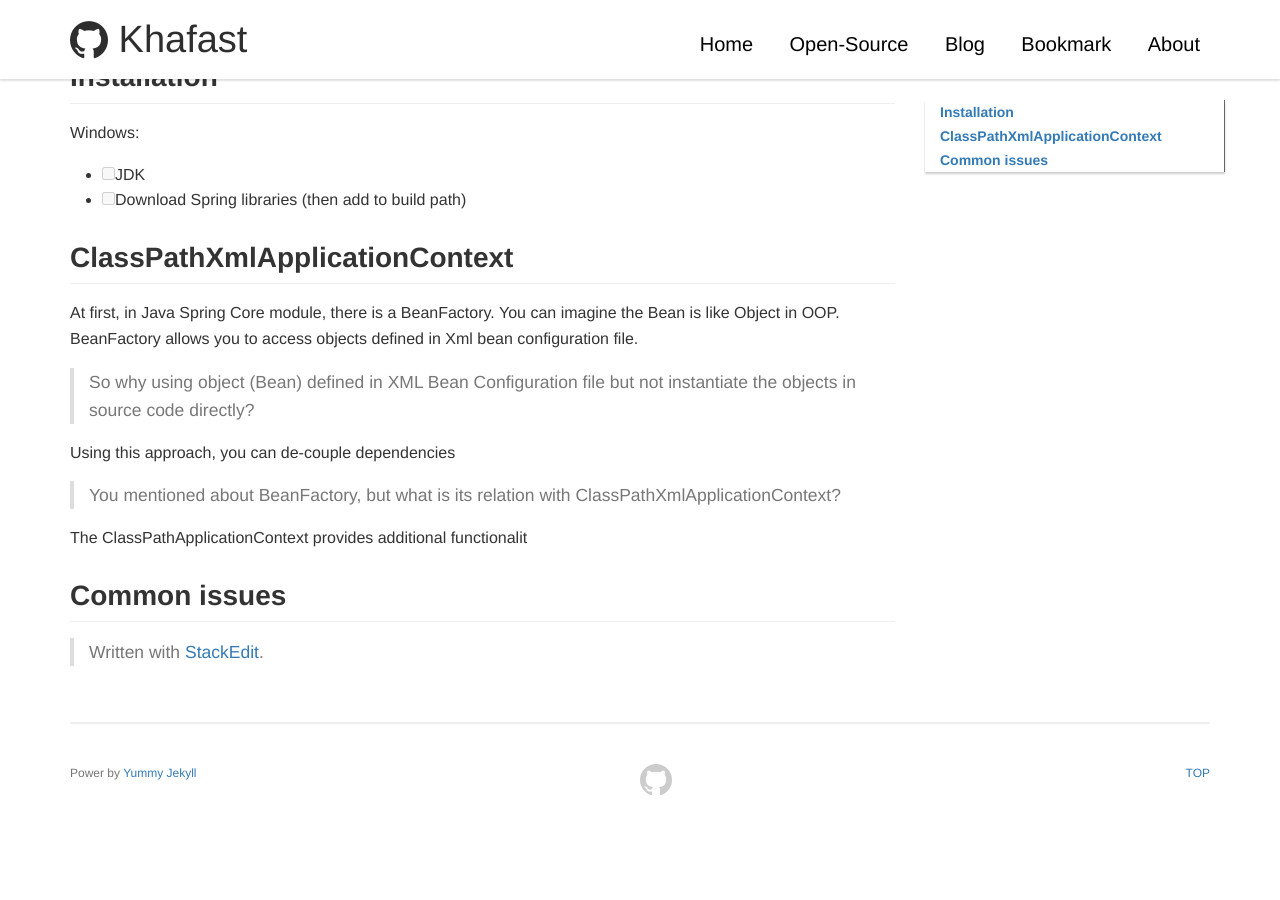
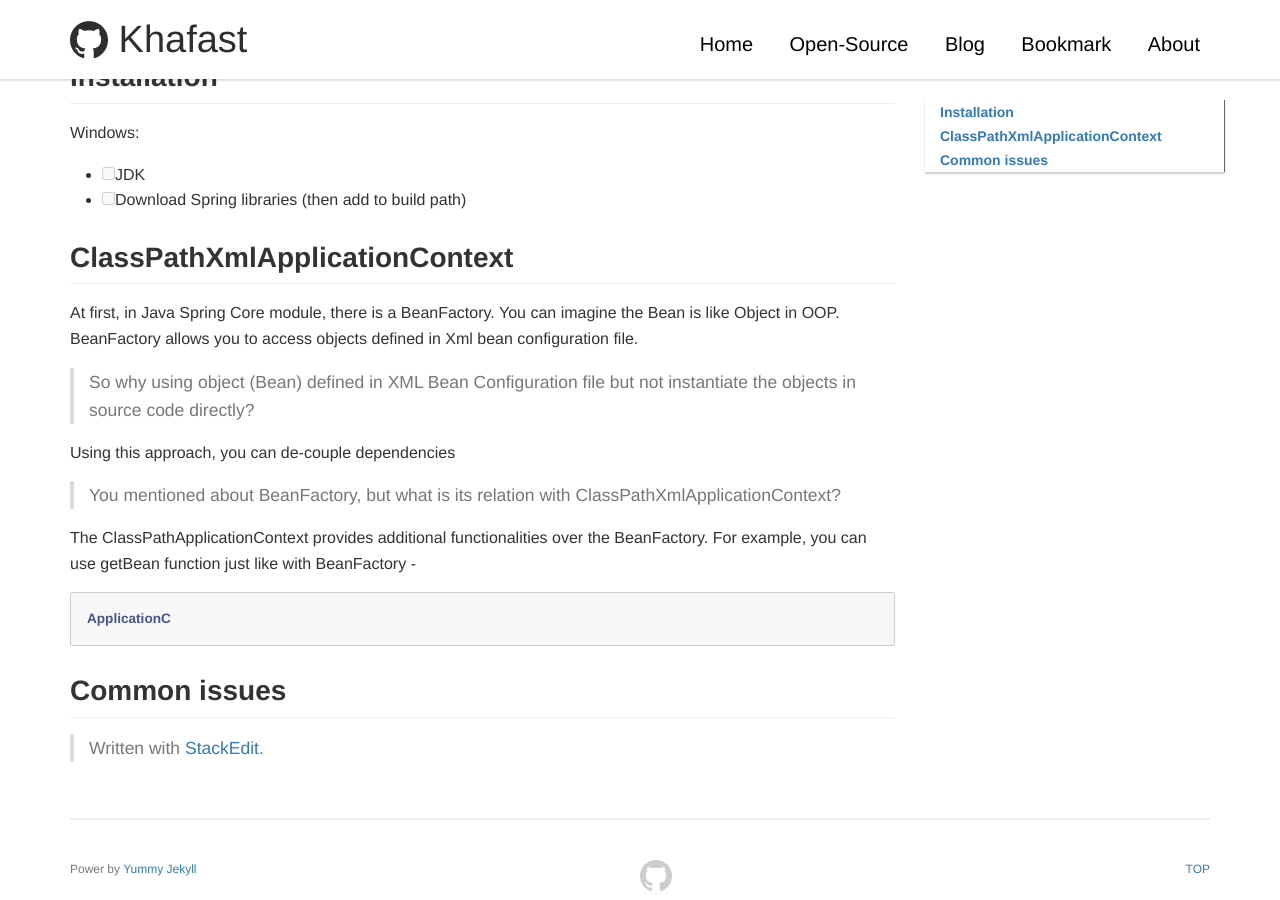
Before and after one commit to khafast/khafast.github.io, a Jekyll site: the page built from _posts/2018/2018-12-22-Overview-Java-Spring-MVC.md, in a window 1280 px wide and 900 px high, scrolled down 544 px. Built offline with Jekyll 4.4.1, drawn with Linux system fonts in a browser that asks for light colours; our own code applies the rules of GitHub Pages for plain Markdown files; comment, search, counter and statistics services are not loaded; before the commit the page ends 1348 px from its top, so only the background shows below that.

Commit message:
_posts/2018/2018-12-22-Overview-Java-Spring-MVC.md updated from https://stackedit.io/

````diff
--- a/_posts/2018/2018-12-22-Overview-Java-Spring-MVC.md
+++ b/_posts/2018/2018-12-22-Overview-Java-Spring-MVC.md
@@ -19,11 +19,15 @@ Using this approach, you can de-couple dependencies
 
 > You mentioned about BeanFactory, but what is its relation with ClassPathXmlApplicationContext?
 
-The ClassPathApplicationContext provides additional functionalit
+The ClassPathApplicationContext provides additional functionalities over the BeanFactory. For example, you can use getBean function just like with BeanFactory -
+
+``` java
+ApplicationC
+```
 
 ## Common issues
 
 > Written with [StackEdit](https://stackedit.io/).
 <!--stackedit_data:
-eyJoaXN0b3J5IjpbLTE1ODMxMTMxNTUsMTQ2OTcyNzkwOF19
+eyJoaXN0b3J5IjpbMjQyNjU4MjM1LDE0Njk3Mjc5MDhdfQ==
 -->
````
